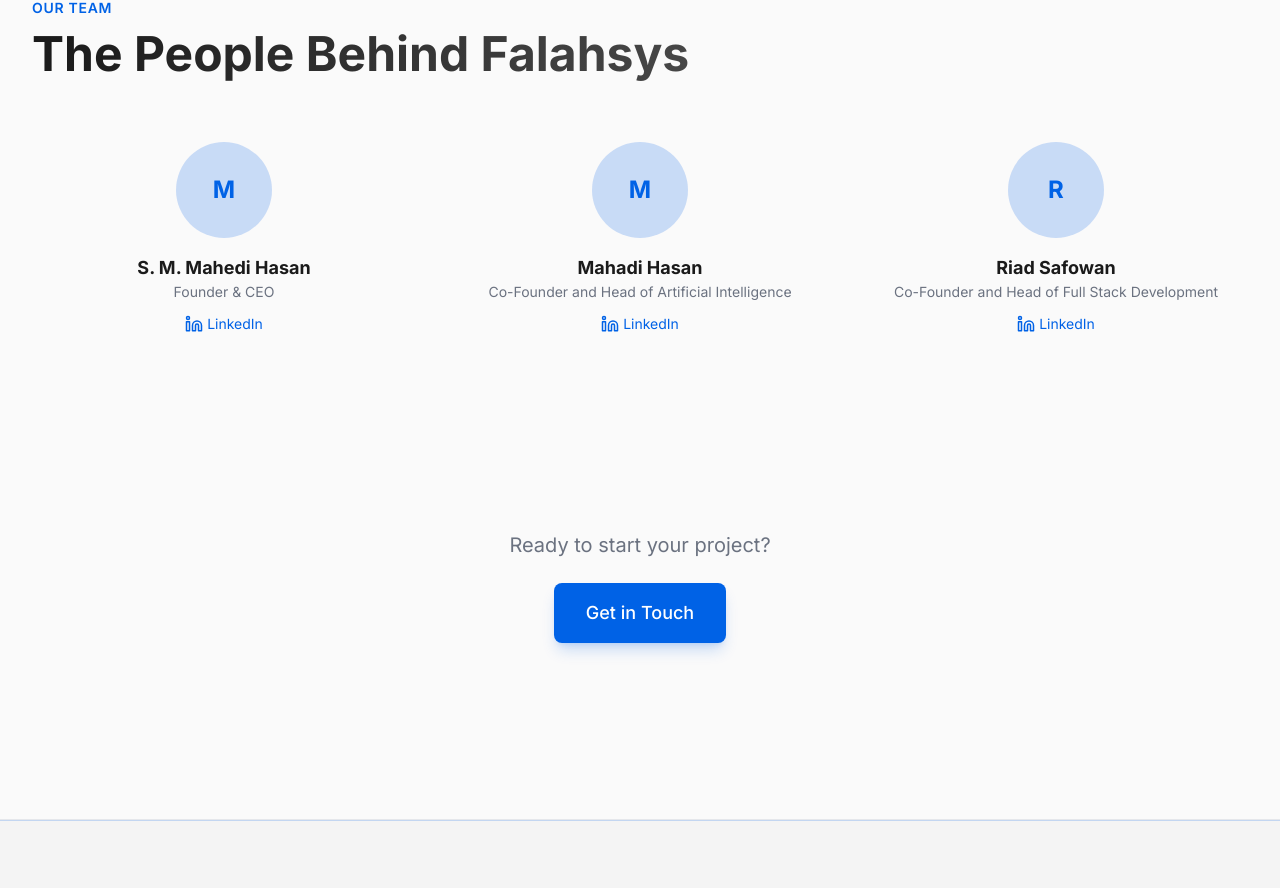
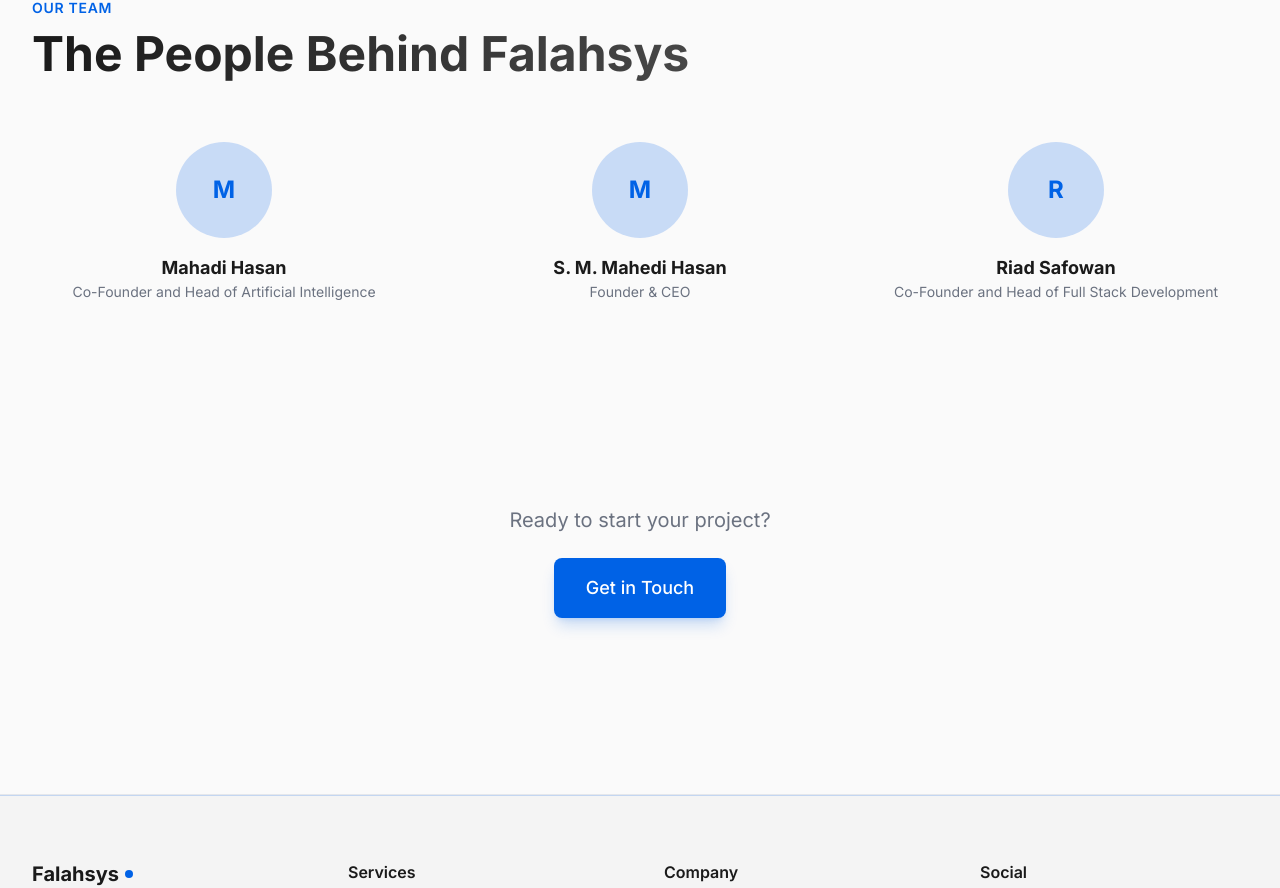
Before and after one commit to Root007x/fsl, a Next.js app: page /about in a window 1280 px wide. Shown: the part 2275-3163 px from the top of the page. Built offline with nearby package versions, Linux system fonts and the light colour scheme.

Commit message:
bug fixed

```diff
--- a/app/about/page.tsx
+++ b/app/about/page.tsx
@@ -11,7 +11,7 @@
   TEAM_MEMBERS,
   TOOLS,
 } from "@/constants";
-import { Target, Lightbulb, Shield, Eye, Linkedin } from "lucide-react";
+import { Target, Lightbulb, Shield, Eye } from "lucide-react";
 
 const valueIcons = { Target, Lightbulb, Shield, Eye };
 
@@ -181,14 +181,14 @@
               visible: { transition: { staggerChildren: 0.15 } },
             }}
           >
-            {TEAM_MEMBERS.map((member) => (
+            {TEAM_MEMBERS.map((member, index) => (
               <motion.article
                 key={member.id}
                 variants={{
                   hidden: { opacity: 0, y: 20 },
                   visible: { opacity: 1, y: 0 },
                 }}
-                className="text-center"
+                className={`text-center ${index === 0 ? "md:order-2" : index === 1 ? "md:order-1" : "md:order-3"}`}
               >
                 <div
                   className="w-24 h-24 rounded-full bg-accent/20 text-accent text-2xl font-bold flex items-center justify-center mx-auto mb-4"
@@ -198,17 +198,7 @@
                 </div>
                 <h3 className="text-lg font-bold text-foreground">{member.name}</h3>
                 <p className="text-sm text-muted-foreground mb-3">{member.role}</p>
-                {member.linkedIn && (
-                  <a
-                    href={member.linkedIn}
-                    target="_blank"
-                    rel="noopener noreferrer"
-                    className="inline-flex items-center gap-1 text-accent text-sm hover:underline"
-                    aria-label={`${member.name} on LinkedIn`}
-                  >
-                    <Linkedin size={18} /> LinkedIn
-                  </a>
-                )}
+
               </motion.article>
             ))}
           </motion.div>
--- a/components/sections/Hero.tsx
+++ b/components/sections/Hero.tsx
@@ -442,8 +442,8 @@
           >
             {STATS.map((stat) => (
               <div key={stat.label} className="flex flex-col gap-0.5">
-                <span className="text-2xl font-bold text-slate-900">{stat.value}</span>
-                <span className="text-[11px] uppercase tracking-[0.18em] text-slate-400">
+                <span className="text-2xl font-bold text-amber-400 lg:text-slate-900">{stat.value}</span>
+                <span className="text-[11px] uppercase tracking-[0.18em] text-amber-400/80 lg:text-slate-400">
                   {stat.label}
                 </span>
               </div>
```
